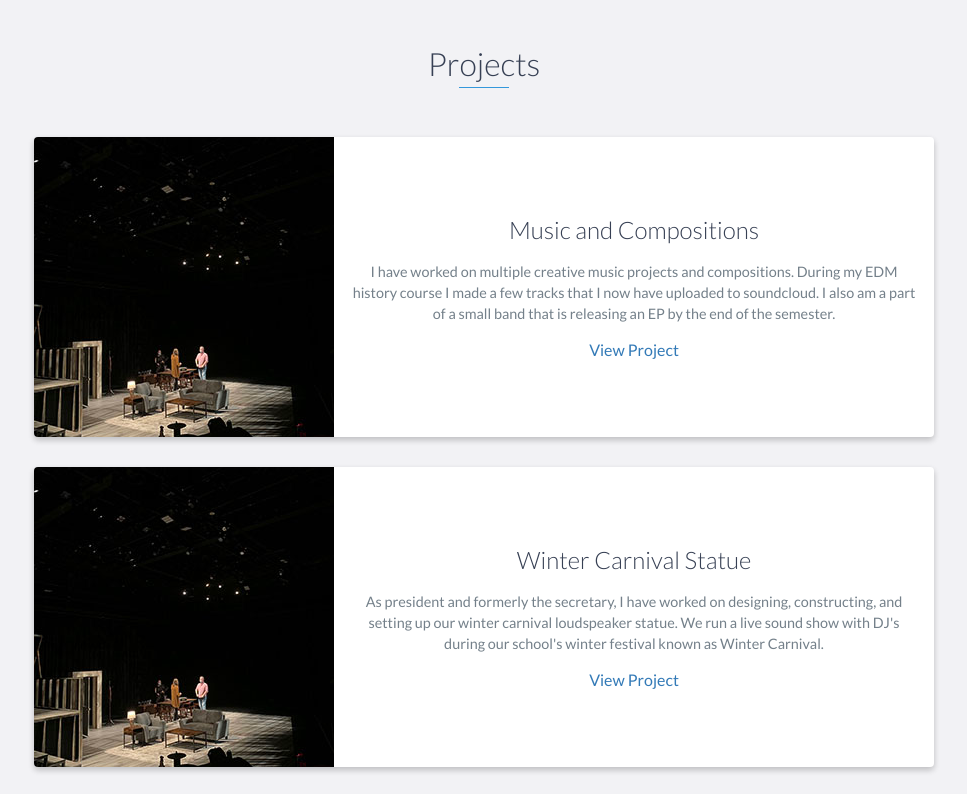
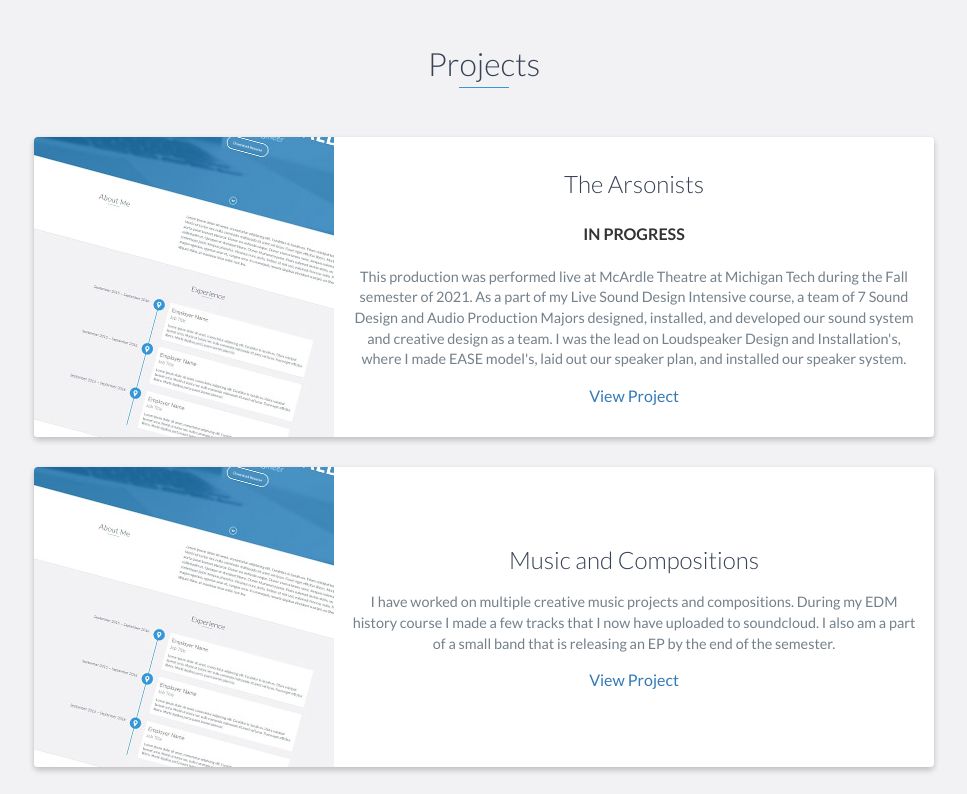
Before and after one commit to MaseWaldrip/MaseWaldrip.github.io, a website: page index.html in a window 1280 px wide. Shown: the part 2640-3434 px from the top of the page, without its empty margins (156-1123 px from the left). Drawn offline with nearby package versions, Linux system fonts and the light colour scheme.

Commit message:
images back to default

```diff
--- a/index.html
+++ b/index.html
@@ -151,12 +151,26 @@
         <h2 class="heading">Projects</h2>
         <div class="container">
             <div class="row">
+                <div class="project shadow-large">
+                    <div class="project-image">
+                        <img src="images/project.jpg" />
+                    </div>
+                    <!-- End .project-image -->
+                    <div class="project-info">
+                        <h3>The Arsonists</h3>
+                        <h4> IN PROGRESS</h4>
+                        <p>
+                            This production was performed live at McArdle Theatre at Michigan Tech during the Fall semester of 2021. As a part of my Live Sound Design Intensive course, a team of 7 Sound Design and Audio Production Majors designed, installed, and developed our sound system and creative design as a team. I was the lead on Loudspeaker Design and Installation's, where I made EASE model's, laid out our speaker plan, and installed our speaker system.</p>
+                        <a href="theArsonists">View Project</a>
+                    </div>
+                    <!-- End .project-info -->
+                </div>
+                <!-- End .project -->
 
                 <div class="project shadow-large">
                     <div class="project-image">
-                        <img src="images/arsonists_MasonWaldrip.jpg" />
-                        <!--    <iframe width="100%" height="300" scrolling="no" frameborder="no" allow="autoplay" src="https://w.soundcloud.com/player/?url=https%3A//api.soundcloud.com/tracks/1019354605&color=%236c646c&auto_play=false&hide_related=false&show_comments=true&show_user=true&show_reposts=false&show_teaser=true&visual=true"></iframe><div style="font-size: 10px; color: #cccccc;line-break: anywhere;word-break: normal;overflow: hidden;white-space: nowrap;text-overflow: ellipsis; font-family: Interstate,Lucida Grande,Lucida Sans Unicode,Lucida Sans,Garuda,Verdana,Tahoma,sans-serif;font-weight: 100;"><a href="https://soundcloud.com/drippy_mw" title="Drippy" target="_blank" style="color: #cccccc; text-decoration: none;">Drippy</a> · <a href="https://soundcloud.com/drippy_mw/scraps" title="Scraps" target="_blank" style="color: #cccccc; text-decoration: none;">Scraps</a></div>
-                    --> </div>
+                        <img src="images/project.jpg" />
+                    </div>
                     <!-- End .project-image -->
                     <div class="project-info">
                         <h3>Music and Compositions</h3>
@@ -171,7 +185,7 @@
 
                 <div class="project shadow-large">
                     <div class="project-image">
-                        <img src="images/arsonists_MasonWaldrip.jpg" />
+                        <img src="images/project.jpg" />
                     </div>
                     <!-- End .project-image -->
                     <div class="project-info">
```
